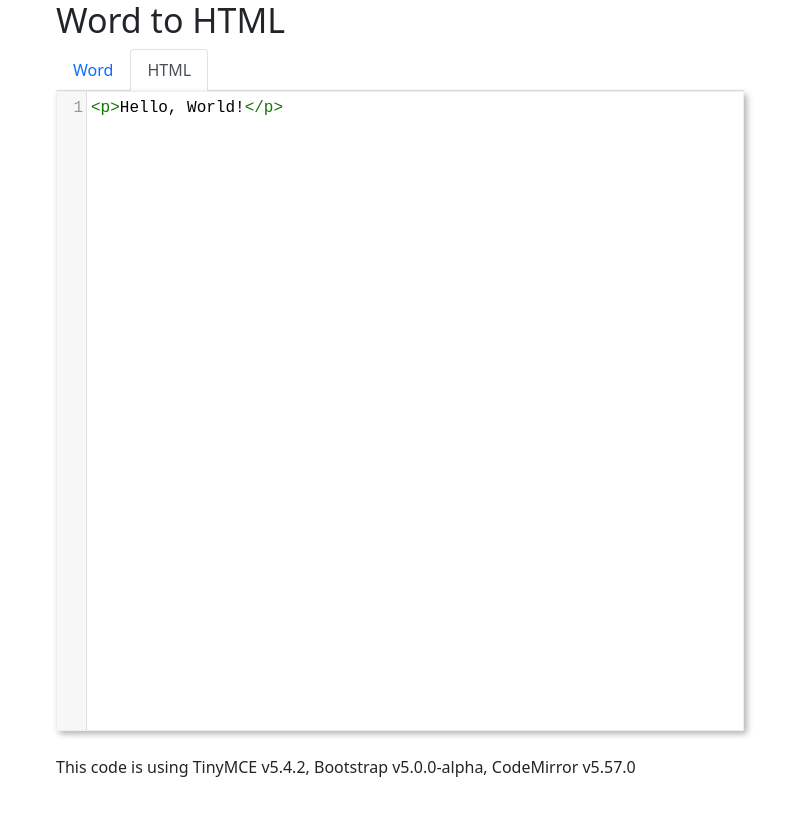
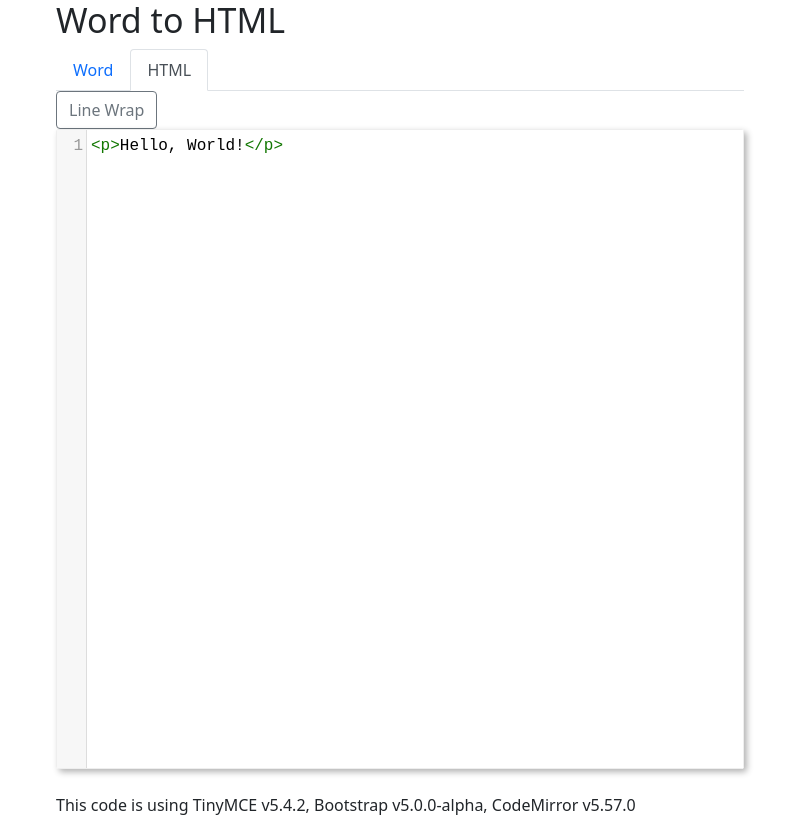
Before and after one commit to amommersteeg/lemonaid-stand, an Electron app: page src/index.html in a window 800 px wide. Both pictures are taken after a click on the tab "HTML". Before the commit the page ends 800 px from the top, so only its background shows below. Drawn offline with Linux system fonts and the light colour scheme.

Commit message:
Added line wrap to code editor

```diff
--- a/main.js
+++ b/main.js
@@ -1,4 +1,5 @@
 const { app, BrowserWindow } = require('electron')
+//const tinymce = require('./node_modules/tinymce/tinymce.min.js')
 
 function createWindow () {
   // Create the browser window.
@@ -12,6 +13,9 @@ function createWindow () {
 
   // and load the index.html of the app.
   win.loadFile('src/index.html')
+
+  // Open the DevTools.
+  win.webContents.openDevTools()
 }
 
 app.whenReady().then(createWindow)
--- a/package.json
+++ b/package.json
@@ -4,7 +4,10 @@
   "description": "All-in one toolbox for courseware developers",
   "main": "main.js",
   "dependencies": {
-    "electron-squirrel-startup": "^1.0.0"
+    "bootstrap": "^5.0.0-alpha1",
+    "codemirror": "^5.57.0",
+    "electron-squirrel-startup": "^1.0.0",
+    "tinymce": "^5.4.2"
   },
   "devDependencies": {
     "@electron-forge/cli": "^6.0.0-beta.53",
--- a/src/index.html
+++ b/src/index.html
@@ -41,6 +41,9 @@
                 </div>
             </div>
             <div class="tab-pane fade" id="nav-html" role="tabpanel" aria-labelledby="nav-html-tab">
+                <div class="btn-group" role="group" aria-label="Code Editor Options">
+                    <button type="button" class="btn btn-outline-secondary" onclick="wrapLine(this)">Line Wrap</button>
+                </div>
                 <div class="contentContainer codeContainer">
                     <textarea id="codemirror"></textarea>
                 </div>
--- a/src/js/index.js
+++ b/src/js/index.js
@@ -60,6 +60,7 @@ let codeEditor = CodeMirror.fromTextArea(codemirrorContainer, {
     mode: 'htmlmixed',
     showCursorWhenSelecting: true,
     autoRefresh: true,
+    lineWrapping: false,
 })
 
 
@@ -79,3 +80,16 @@ function copyText(that){
     }
 
 }
+
+function wrapLine(that){
+    let state = codeEditor.getOption("lineWrapping");
+    if(state){
+        codeEditor.setOption("lineWrapping", false);
+        that.classList.add('btn-outline-secondary');
+        that.classList.remove('btn-secondary', 'active');
+    }else{
+        codeEditor.setOption("lineWrapping", true);
+        that.classList.add('btn-secondary', 'active');
+        that.classList.remove('btn-outline-secondary');
+    }
+}
```
Also changed, not shown: README.md, 1 other file.
